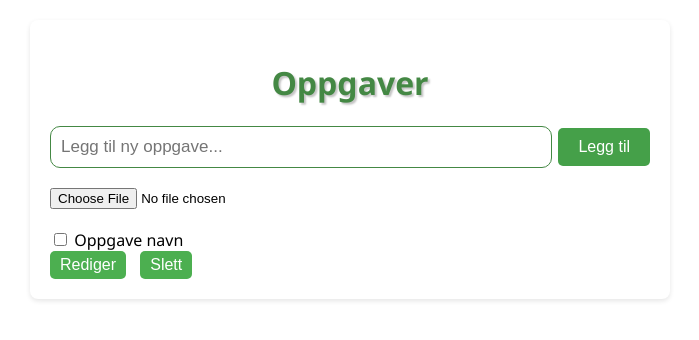
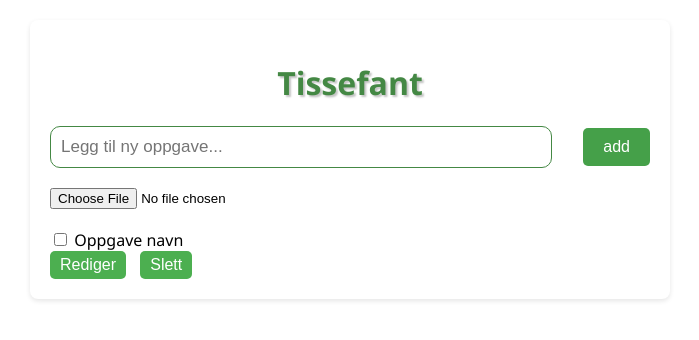
Before and after one commit to kristianlog/Todolist, a plain HTML site: page index.html in a window 1280 px wide. Shown: the whole page, without its empty margins (290-989 px from the left). Drawn offline with Linux system fonts and the light colour scheme.

Commit message:
work god damnit

```diff
--- a/index.html
+++ b/index.html
@@ -8,10 +8,10 @@
 </head>
 <body>
     <div class="container">
-        <h1>Oppgaver</h1>
+        <h1>Tissefant</h1>
         <div class="task-input-container">
         <input type="text" id="taskInput" placeholder="Legg til ny oppgave...">
-        <button onclick="addTask()">Legg til</button>
+        <button onclick="addTask()">add</button>
     </div>
         <input type="file" id="imageInput" accept="image/*">
         <div id="taskList" class="task-list"></div>
--- a/script.js
+++ b/script.js
@@ -16,7 +16,7 @@ function addTask() {
     taskTextElement.textContent = taskText;
     task.appendChild(taskTextElement);
 
-    //Legg til bilde knapp hvis bilde er lagt til
+    //Legg til bildee knapp hvis bilde er lagt til
     if (image) {
         var imageButton = document.createElement("button");
         imageButton.textContent = "🖼️";
```
